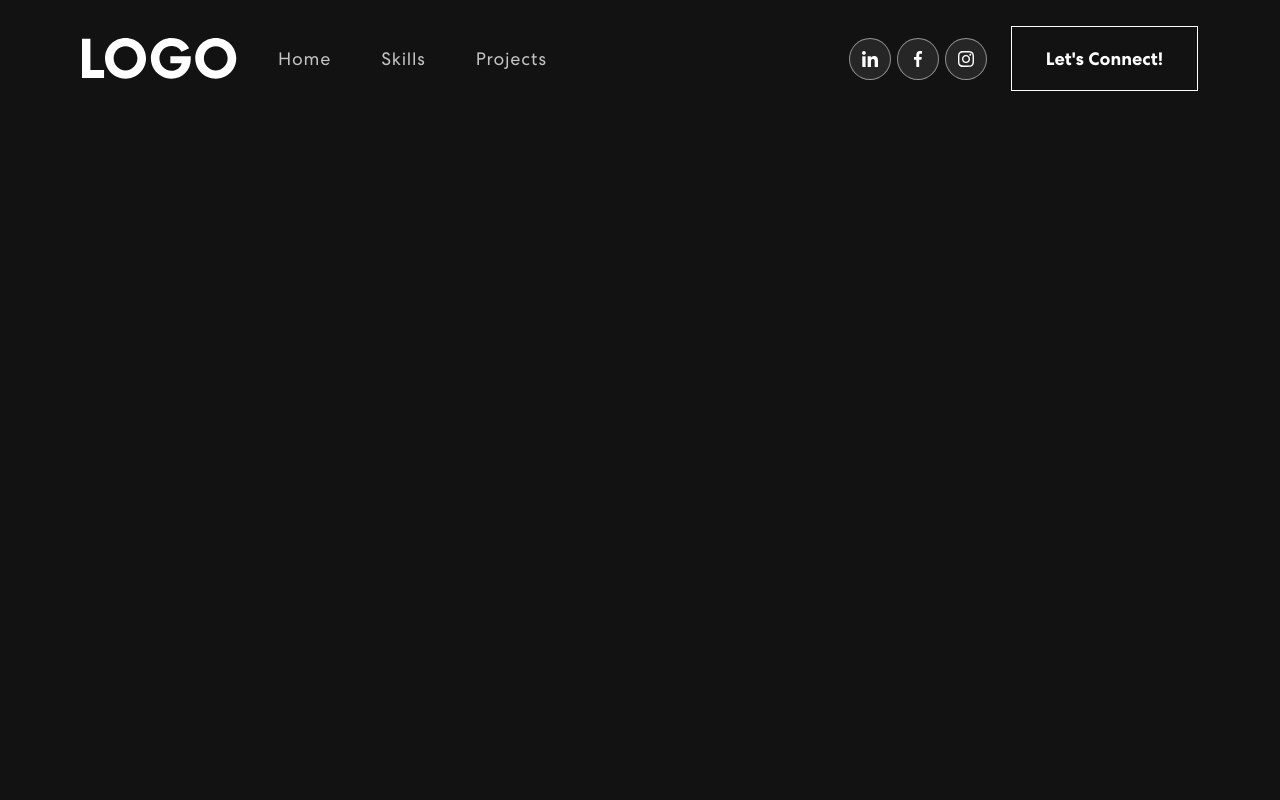
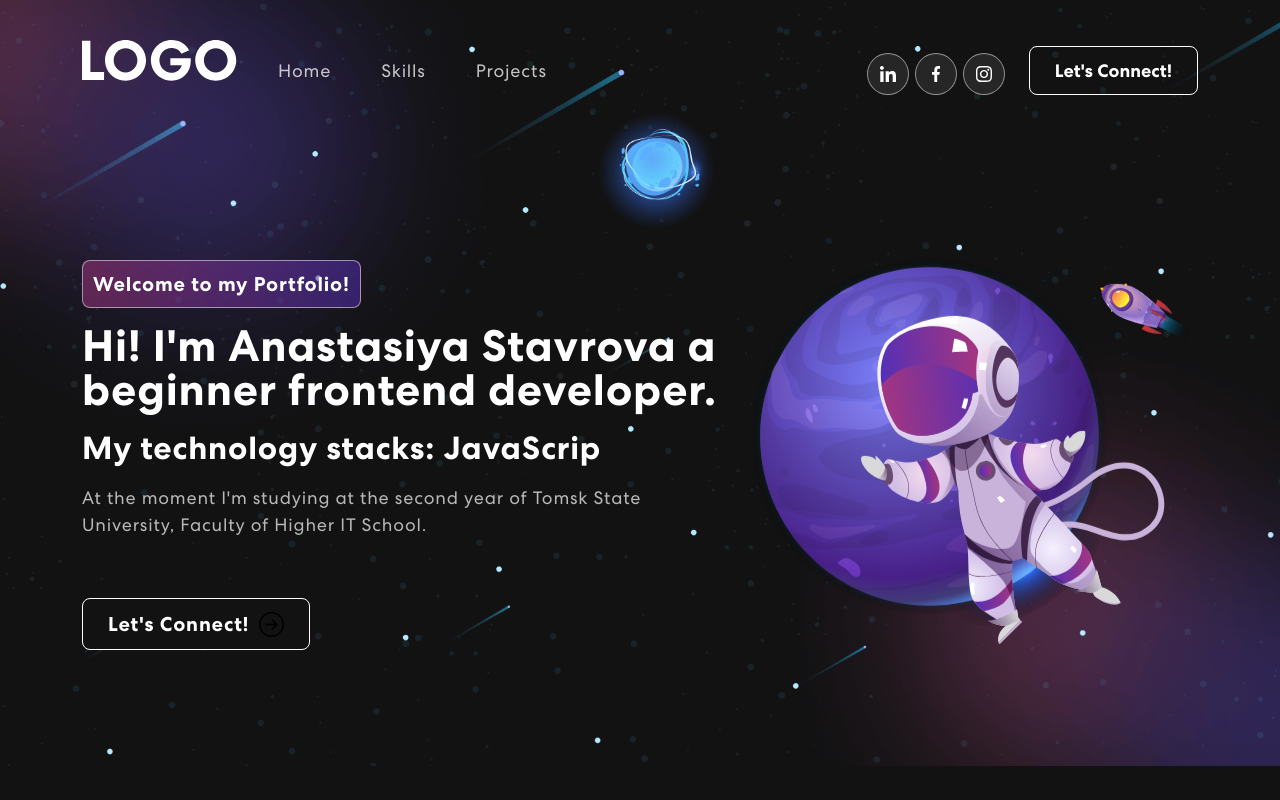
Before and after one commit to Anastasiya-Stavrova/portfolio-page, a React (Create React App) app: page / in a window 1280 px wide. Built offline with nearby package versions, Linux system fonts and the light colour scheme.

Commit message:
added Baner

```diff
--- a/package.json
+++ b/package.json
@@ -8,6 +8,7 @@
     "cra-template": "1.2.0",
     "react": "^19.0.0",
     "react-bootstrap": "^2.10.7",
+    "react-bootstrap-icons": "^1.11.5",
     "react-dom": "^19.0.0",
     "react-scripts": "5.0.1"
   },
--- a/src/App.js
+++ b/src/App.js
@@ -1,10 +1,12 @@
 import NavBar from "./components/NavBar/NavBar.js";
+import Banner from "./components/Banner/Banner.js";
 import "bootstrap/dist/css/bootstrap.min.css";
 
 function App() {
   return (
     <div className="App">
       <NavBar />
+      <Banner />
     </div>
   );
 }
--- /dev/null
+++ b/src/components/Banner/Banner.css
@@ -0,0 +1,91 @@
+.banner {
+  margin-top: 0;
+  padding: 260px 0 100px 0;
+  background-image: url("../../assets/img/banner-bg.png");
+  background-position: top center;
+  background-size: cover;
+  background-repeat: no-repeat;
+}
+
+.banner .tagline {
+  font-weight: 700;
+  border-radius: 8px;
+  letter-spacing: 0.8px;
+  padding: 8px 10px;
+  background: linear-gradient(
+    90.21deg,
+    rgba(170, 54, 124, 0.5) -5.91%,
+    rgba(74, 47, 189, 0.5) 111.58%
+  );
+  border: var(--icon-border);
+  font-size: 20px;
+  margin-bottom: 16px;
+  display: inline-block;
+}
+
+.banner h1 {
+  font-size: 44px;
+  font-weight: 700;
+  letter-spacing: 0.8px;
+  line-height: 1;
+  margin-bottom: 20px;
+  display: block;
+}
+
+.banner h2 {
+  font-size: 32px;
+  font-weight: 700;
+  letter-spacing: 0.8px;
+  line-height: 1;
+  margin-bottom: 20px;
+  display: block;
+}
+
+.banner p {
+  color: var(--grey-color);
+  font-size: 18px;
+  letter-spacing: 0.8px;
+  line-height: 1.5em;
+  width: 96%;
+}
+
+.banner button {
+  color: var(--white-color);
+  background-color: var(--black-color);
+  font-weight: 700;
+  font-size: 20px;
+  margin-top: 60px;
+  letter-spacing: 0.8px;
+  display: flex;
+  align-items: center;
+  border-radius: 8px;
+  border: 1px solid var(--white-color);
+  padding: 10px 25px;
+}
+
+.banner button svg {
+  font-size: 25px;
+  margin-left: 10px;
+  transition: 0.3s ease-in-out;
+  line-height: 1;
+}
+
+.banner button:hover svg {
+  margin-left: 25px;
+}
+
+.banner img {
+  animation: updown 3s linear infinite;
+}
+
+@keyframes updown {
+  0% {
+    transform: translateY(-20px);
+  }
+  50% {
+    transform: translateY(20px);
+  }
+  100% {
+    transform: translateY(-20px);
+  }
+}
--- /dev/null
+++ b/src/components/Banner/Banner.js
@@ -0,0 +1,79 @@
+import { useState, useEffect } from "react";
+import { Container, Row, Col } from "react-bootstrap";
+import { ArrowRightCircle } from "react-bootstrap-icons";
+import "./Banner.css";
+import headerImg from "../../assets/img/header-img.svg";
+
+const Banner = () => {
+  const toRotate = ["JavaScript", "CSS", "Html", "TypeScript", "React"];
+  const period = 2000;
+
+  const [loopNumber, setLoopNumber] = useState(0);
+  const [isDeleting, setIsDeleting] = useState(false);
+  const [text, setText] = useState("");
+  const [delta, setDelta] = useState(300 - Math.random() * 100);
+
+  useEffect(() => {
+    const ticker = setInterval(() => {
+      tick();
+    }, delta);
+
+    return () => {
+      clearInterval(ticker);
+    };
+  }, [text]);
+
+  const tick = () => {
+    let i = loopNumber % toRotate.length;
+    let fullText = toRotate[i];
+    let updatedText = isDeleting
+      ? fullText.substring(0, text.length - 1)
+      : fullText.substring(0, text.length + 1);
+
+    setText(updatedText);
+
+    if (isDeleting) {
+      setDelta((prevDelta) => prevDelta / 1.5);
+    }
+
+    if (!isDeleting && updatedText === fullText) {
+      setIsDeleting(true);
+      setDelta(period);
+    } else if (isDeleting && updatedText === "") {
+      setIsDeleting(false);
+      setLoopNumber(loopNumber + 1);
+      setDelta(400);
+    } else {
+    }
+  };
+
+  return (
+    <section className="banner" id="home">
+      <Container className="align-items-center">
+        <Row>
+          <Col xs={12} md={6} xl={7}>
+            <span className="tagline">Welcome to my Portfolio!</span>
+            <h1>
+              {"Hi! I'm Anastasiya Stavrova a beginner frontend developer. "}
+            </h1>
+            <h2>
+              <span className="wrap">My technology stacks: {text}</span>
+            </h2>
+            <p>
+              At the moment I'm studying at the second year of Tomsk State
+              University, Faculty of Higher IT School.
+            </p>
+            <button onClick={() => console.log("Click")}>
+              Let's Connect! <ArrowRightCircle size={25} />
+            </button>
+          </Col>
+          <Col xs={12} md={6} xl={5}>
+            <img src={headerImg} alt="Header Img" />
+          </Col>
+        </Row>
+      </Container>
+    </section>
+  );
+};
+
+export default Banner;
--- a/src/components/NavBar/NavBar.css
+++ b/src/components/NavBar/NavBar.css
@@ -47,10 +47,11 @@
   display: inline-flex;
   border-radius: 50%;
   margin-right: 6px;
+  margin-top: 6px;
   align-items: center;
   justify-content: center;
   line-height: 1;
-  border: 1px solid rgba(255, 255, 255, 0.5);
+  border: var(--icon-border);
 }
 
 .social-icons a::before {
@@ -82,8 +83,9 @@
 .navbar-text button {
   font-weight: 700;
   color: var(--white-color);
+  border-radius: 8px;
   border: 1px solid var(--white-color);
-  padding: 18px 34px;
+  padding: 10px 25px;
   font-size: 18px;
   margin-left: 18px;
   position: relative;
@@ -97,6 +99,7 @@
 
 .navbar-text button::before {
   content: "";
+  border-radius: 8px;
   width: 0%;
   height: 100%;
   position: absolute;
@@ -113,9 +116,14 @@
 
 .navbar-text button:hover::before {
   content: "";
+  border-radius: 8px;
   width: 100%;
   height: 100%;
   position: absolute;
+}
+
+.navbar-collapse {
+  margin-top: 20px;
 }
 
 nav.navbar .navbar-toggler:active,
--- a/src/index.css
+++ b/src/index.css
@@ -17,7 +17,9 @@
 :root {
   --black-color: #121212;
   --white-color: #fff;
+  --grey-color: #b8b8b8;
   --transition: 0.5s ease-in-out;
+  --icon-border: 1px solid rgba(255, 255, 255, 0.5);
 }
 
 * {
@@ -50,3 +52,29 @@
   padding: 0;
   line-height: normal;
 }
+
+p,
+a,
+li,
+button,
+ul {
+  margin: 0;
+  padding: 0;
+  line-height: normal;
+  text-decoration: none;
+}
+
+a:hover {
+  text-decoration: none;
+}
+
+img {
+  width: 100%;
+  height: auto;
+}
+
+input:focus,
+textarea:focus,
+select:focus {
+  outline: none;
+}
```
Also changed, not shown: 1 other file (tests, documents, lock files or other folders).
